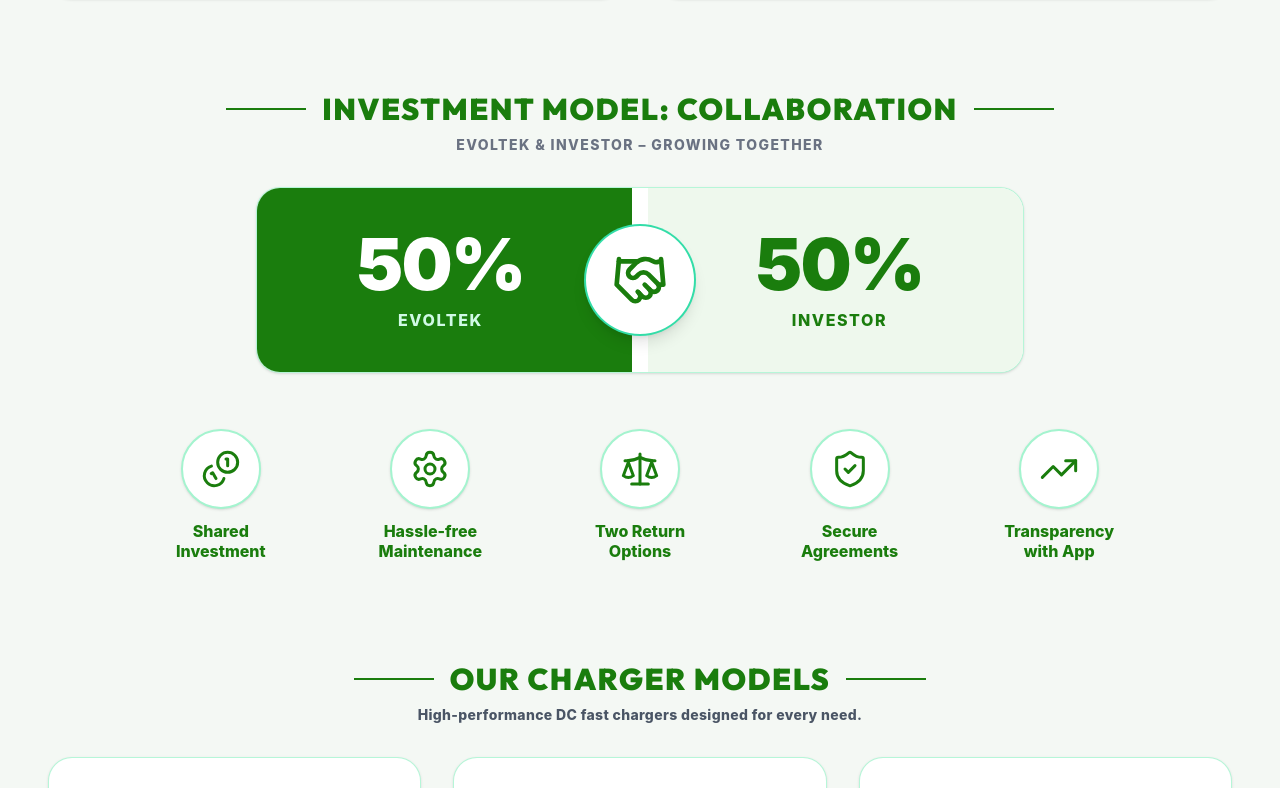
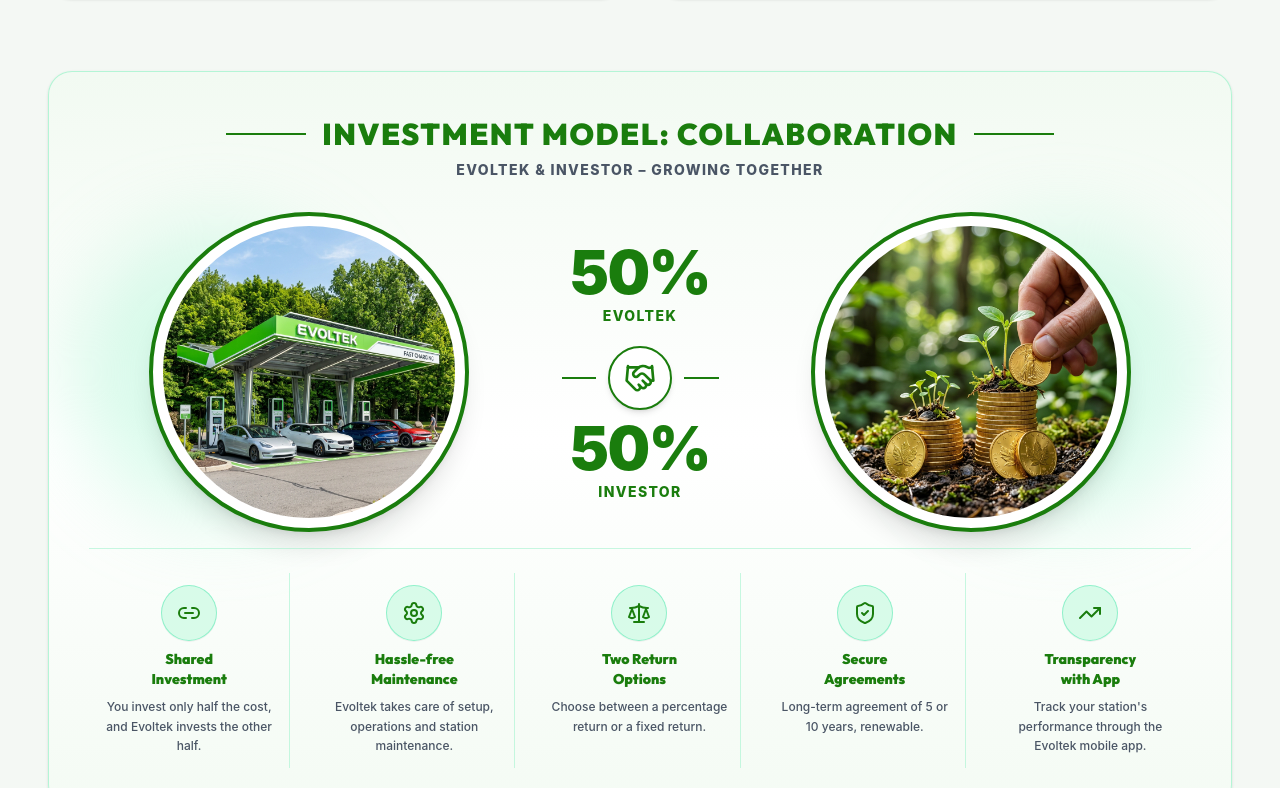
Before and after one commit to mallikarjunap9963-hue/evoltek, a React (Vite) app: page / in a window 1280 px wide. Shown: the part 1892-2680 px from the top of the page. Built offline with nearby package versions, Linux system fonts and the light colour scheme.

Commit message:
feat: add main App component and leaf decoration asset

```diff
--- a/src/App.tsx
+++ b/src/App.tsx
@@ -523,8 +523,9 @@
         </section>
 
         {/* 5. INVESTMENT MODEL: COLLABORATION */}
-        <section className="space-y-8 py-4">
-          <div className="text-center space-y-1">
+        <section className="bg-gradient-to-b from-[#f2faf2] via-white to-[#f4fbf4] rounded-3xl border border-emerald-200/80 p-6 sm:p-10 shadow-sm relative overflow-hidden space-y-8">
+          {/* Header */}
+          <div className="text-center space-y-1 relative z-10">
             <div className="flex items-center justify-center gap-4 py-1">
               <div className="h-[2px] w-12 sm:w-20 bg-[#1a7d0d]" />
               <h2 className="text-xl sm:text-2xl lg:text-3xl font-black text-[#1a7d0d] tracking-wider uppercase text-center">
@@ -532,77 +533,139 @@
               </h2>
               <div className="h-[2px] w-12 sm:w-20 bg-[#1a7d0d]" />
             </div>
-            <p className="text-xs sm:text-sm font-extrabold tracking-widest uppercase text-gray-500">
+            <p className="text-xs sm:text-sm font-extrabold tracking-widest uppercase text-gray-600">
               EVOLTEK &amp; INVESTOR – GROWING TOGETHER
             </p>
           </div>
 
-          {/* Banner Pill: 50% EVOLTEK - Handshake Circle - 50% INVESTOR */}
-          <div className="max-w-3xl mx-auto flex items-center justify-center rounded-3xl shadow-sm border border-emerald-200/80 overflow-hidden bg-white">
-            {/* Left 50% EVOLTEK */}
-            <div className="w-1/2 bg-[#1a7d0d] py-7 sm:py-10 pl-4 sm:pl-8 pr-6 sm:pr-10 flex flex-col items-center justify-center text-white">
-              <span className="text-4xl sm:text-6xl lg:text-7xl font-black tracking-tight leading-none">50%</span>
-              <span className="text-xs sm:text-base font-extrabold tracking-widest mt-2 uppercase text-emerald-100">EVOLTEK</span>
+          {/* 3 Column Graphic: Left Circle (Evoltek Plaza) | Center 50%/50% Handshake | Right Circle (Investment Coins) */}
+          <div className="grid grid-cols-1 lg:grid-cols-12 gap-8 items-center max-w-6xl mx-auto my-4 relative z-10">
+
+            {/* Left Circle: EVOLTEK Charging Station Plaza */}
+            <div className="lg:col-span-5 flex justify-center items-center relative">
+              {/* Decorative background leaf/glow circles */}
+              <div className="absolute -left-4 top-1/2 -translate-y-1/2 w-72 h-72 bg-emerald-200/40 rounded-full blur-2xl -z-10" />
+
+              <div className="relative p-2 rounded-full border-4 border-[#1a7d0d] bg-white shadow-xl max-w-[280px] sm:max-w-[320px] w-full aspect-square group">
+                <div className="w-full h-full rounded-full overflow-hidden border-2 border-white shadow-inner">
+                  <img
+                    src="/evoltek_charging_plaza_circle.jpg"
+                    alt="Evoltek Charging Station Plaza"
+                    className="w-full h-full object-cover group-hover:scale-105 transition-transform duration-700"
+                  />
+                </div>
+              </div>
             </div>
 
-            {/* Center Handshake Badge */}
-            <div className="-mx-8 sm:-mx-12 z-10 w-22 h-22 sm:w-28 sm:h-28 rounded-full bg-white border-2 border-emerald-400/80 flex items-center justify-center shadow-lg shrink-0">
-              <Handshake className="w-11 h-11 sm:w-14 sm:h-14 text-[#1a7d0d] stroke-[2]" />
+            {/* Center: 50% EVOLTEK | Handshake | 50% INVESTOR */}
+            <div className="lg:col-span-2 flex flex-col items-center justify-center text-center space-y-3 py-4 lg:py-0">
+              <div>
+                <span className="text-4xl sm:text-5xl lg:text-6xl font-black text-[#1a7d0d] tracking-tight leading-none block">
+                  50%
+                </span>
+                <span className="text-xs sm:text-sm font-extrabold tracking-widest text-[#1a7d0d] uppercase block mt-1">
+                  EVOLTEK
+                </span>
+              </div>
+
+              {/* Handshake Badge flanked by lines */}
+              <div className="flex items-center justify-center gap-3 my-2 w-full">
+                <div className="h-[2px] w-8 sm:w-12 bg-[#1a7d0d]" />
+                <div className="w-14 h-14 sm:w-16 sm:h-16 rounded-full border-2 border-[#1a7d0d] bg-white flex items-center justify-center shadow-md shrink-0">
+                  <Handshake className="w-7 h-7 sm:w-8 sm:h-8 text-[#1a7d0d] stroke-[2]" />
+                </div>
+                <div className="h-[2px] w-8 sm:w-12 bg-[#1a7d0d]" />
+              </div>
+
+              <div>
+                <span className="text-4xl sm:text-5xl lg:text-6xl font-black text-[#1a7d0d] tracking-tight leading-none block">
+                  50%
+                </span>
+                <span className="text-xs sm:text-sm font-extrabold tracking-widest text-[#1a7d0d] uppercase block mt-1">
+                  INVESTOR
+                </span>
+              </div>
             </div>
 
-            {/* Right 50% INVESTOR */}
-            <div className="w-1/2 bg-[#eef8ed] py-7 sm:py-10 pr-4 sm:pr-8 pl-6 sm:pl-10 flex flex-col items-center justify-center text-[#1a7d0d]">
-              <span className="text-4xl sm:text-6xl lg:text-7xl font-black tracking-tight leading-none">50%</span>
-              <span className="text-xs sm:text-base font-extrabold tracking-widest mt-2 uppercase text-[#1a7d0d]">INVESTOR</span>
+            {/* Right Circle: Investment Coins Growth */}
+            <div className="lg:col-span-5 flex justify-center items-center relative">
+              {/* Decorative background leaf/glow circles */}
+              <div className="absolute -right-4 top-1/2 -translate-y-1/2 w-72 h-72 bg-emerald-200/40 rounded-full blur-2xl -z-10" />
+
+              <div className="relative p-2 rounded-full border-4 border-[#1a7d0d] bg-white shadow-xl max-w-[280px] sm:max-w-[320px] w-full aspect-square group">
+                <div className="w-full h-full rounded-full overflow-hidden border-2 border-white shadow-inner">
+                  <img
+                    src="/investment_growth_coins_circle.jpg"
+                    alt="Investment Growth Coins"
+                    className="w-full h-full object-cover group-hover:scale-105 transition-transform duration-700"
+                  />
+                </div>
+              </div>
             </div>
+
           </div>
 
-          {/* 5 Key Feature Highlights Row */}
-          <div className="grid grid-cols-2 sm:grid-cols-3 lg:grid-cols-5 gap-6 pt-6 text-center max-w-5xl mx-auto">
+          {/* Bottom 5 Feature Columns */}
+          <div className="grid grid-cols-1 sm:grid-cols-3 lg:grid-cols-5 gap-6 pt-6 border-t border-emerald-200/60 max-w-6xl mx-auto divide-y sm:divide-y-0 sm:divide-x divide-emerald-200/60 relative z-10 text-center">
 
-            <div className="flex flex-col items-center space-y-3">
-              <div className="w-16 h-16 sm:w-20 sm:h-20 rounded-full bg-white border-2 border-emerald-200 flex items-center justify-center text-[#1a7d0d] shadow-sm hover:scale-105 transition-transform">
-                <Coins className="w-8 h-8 sm:w-10 sm:h-10 stroke-[1.8]" />
+            <div className="flex flex-col items-center p-3 space-y-2">
+              <div className="w-13 h-13 sm:w-14 sm:h-14 rounded-full bg-emerald-100/80 border border-emerald-300/60 flex items-center justify-center text-[#1a7d0d] shadow-2xs">
+                <Link2 className="w-6 h-6 stroke-[2]" />
               </div>
-              <span className="text-xs sm:text-base font-extrabold text-[#1a7d0d] leading-tight">
+              <h4 className="text-sm font-black text-[#1a7d0d]">
                 Shared<br />Investment
-              </span>
+              </h4>
+              <p className="text-xs text-gray-600 font-medium leading-relaxed max-w-[180px]">
+                You invest only half the cost, and Evoltek invests the other half.
+              </p>
             </div>
 
-            <div className="flex flex-col items-center space-y-3">
-              <div className="w-16 h-16 sm:w-20 sm:h-20 rounded-full bg-white border-2 border-emerald-200 flex items-center justify-center text-[#1a7d0d] shadow-sm hover:scale-105 transition-transform">
-                <Settings className="w-8 h-8 sm:w-10 sm:h-10 stroke-[1.8]" />
+            <div className="flex flex-col items-center p-3 space-y-2 pt-4 sm:pt-3">
+              <div className="w-13 h-13 sm:w-14 sm:h-14 rounded-full bg-emerald-100/80 border border-emerald-300/60 flex items-center justify-center text-[#1a7d0d] shadow-2xs">
+                <Settings className="w-6 h-6 stroke-[2]" />
               </div>
-              <span className="text-xs sm:text-base font-extrabold text-[#1a7d0d] leading-tight">
+              <h4 className="text-sm font-black text-[#1a7d0d]">
                 Hassle-free<br />Maintenance
-              </span>
+              </h4>
+              <p className="text-xs text-gray-600 font-medium leading-relaxed max-w-[180px]">
+                Evoltek takes care of setup, operations and station maintenance.
+              </p>
             </div>
 
-            <div className="flex flex-col items-center space-y-3">
-              <div className="w-16 h-16 sm:w-20 sm:h-20 rounded-full bg-white border-2 border-emerald-200 flex items-center justify-center text-[#1a7d0d] shadow-sm hover:scale-105 transition-transform">
-                <Scale className="w-8 h-8 sm:w-10 sm:h-10 stroke-[1.8]" />
+            <div className="flex flex-col items-center p-3 space-y-2 pt-4 sm:pt-3">
+              <div className="w-13 h-13 sm:w-14 sm:h-14 rounded-full bg-emerald-100/80 border border-emerald-300/60 flex items-center justify-center text-[#1a7d0d] shadow-2xs">
+                <Scale className="w-6 h-6 stroke-[2]" />
               </div>
-              <span className="text-xs sm:text-base font-extrabold text-[#1a7d0d] leading-tight">
+              <h4 className="text-sm font-black text-[#1a7d0d]">
                 Two Return<br />Options
-              </span>
+              </h4>
+              <p className="text-xs text-gray-600 font-medium leading-relaxed max-w-[180px]">
+                Choose between a percentage return or a fixed return.
+              </p>
             </div>
 
-            <div className="flex flex-col items-center space-y-3">
-              <div className="w-16 h-16 sm:w-20 sm:h-20 rounded-full bg-white border-2 border-emerald-200 flex items-center justify-center text-[#1a7d0d] shadow-sm hover:scale-105 transition-transform">
-                <ShieldCheck className="w-8 h-8 sm:w-10 sm:h-10 stroke-[1.8]" />
+            <div className="flex flex-col items-center p-3 space-y-2 pt-4 sm:pt-3">
+              <div className="w-13 h-13 sm:w-14 sm:h-14 rounded-full bg-emerald-100/80 border border-emerald-300/60 flex items-center justify-center text-[#1a7d0d] shadow-2xs">
+                <ShieldCheck className="w-6 h-6 stroke-[2]" />
               </div>
-              <span className="text-xs sm:text-base font-extrabold text-[#1a7d0d] leading-tight">
+              <h4 className="text-sm font-black text-[#1a7d0d]">
                 Secure<br />Agreements
-              </span>
+              </h4>
+              <p className="text-xs text-gray-600 font-medium leading-relaxed max-w-[180px]">
+                Long-term agreement of 5 or 10 years, renewable.
+              </p>
             </div>
 
-            <div className="flex flex-col items-center space-y-3 col-span-2 sm:col-span-1">
-              <div className="w-16 h-16 sm:w-20 sm:h-20 rounded-full bg-white border-2 border-emerald-200 flex items-center justify-center text-[#1a7d0d] shadow-sm hover:scale-105 transition-transform">
-                <TrendingUp className="w-8 h-8 sm:w-10 sm:h-10 stroke-[1.8]" />
+            <div className="flex flex-col items-center p-3 space-y-2 pt-4 sm:pt-3 col-span-1 sm:col-span-3 lg:col-span-1">
+              <div className="w-13 h-13 sm:w-14 sm:h-14 rounded-full bg-emerald-100/80 border border-emerald-300/60 flex items-center justify-center text-[#1a7d0d] shadow-2xs">
+                <TrendingUp className="w-6 h-6 stroke-[2]" />
               </div>
-              <span className="text-xs sm:text-base font-extrabold text-[#1a7d0d] leading-tight">
+              <h4 className="text-sm font-black text-[#1a7d0d]">
                 Transparency<br />with App
-              </span>
+              </h4>
+              <p className="text-xs text-gray-600 font-medium leading-relaxed max-w-[180px]">
+                Track your station's performance through the Evoltek mobile app.
+              </p>
             </div>
 
           </div>
```
